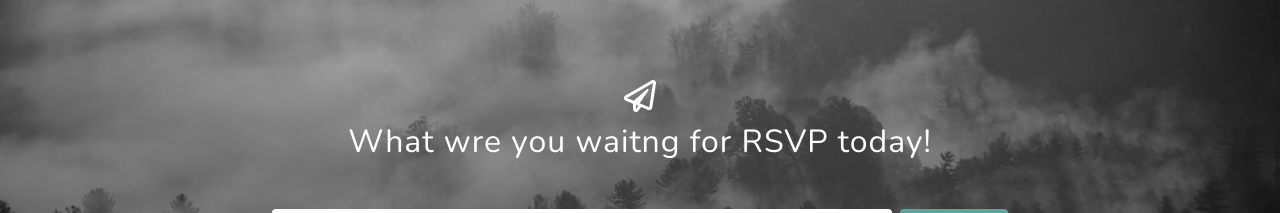
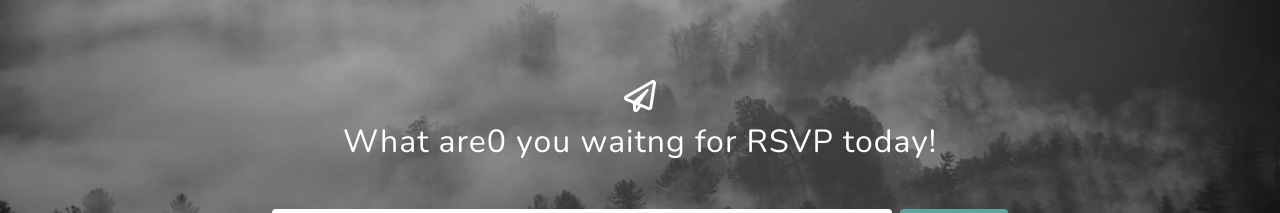
Before and after one commit to Alexander-Hagans/Alexander-Hagans.github.io, a plain HTML site: page index.html in a window 1280 px wide. Shown: the part 3200-3413 px from the top of the page. Drawn offline with nearby package versions, Linux system fonts and the light colour scheme.

Commit message:
Update index.html

```diff
--- a/index.html
+++ b/index.html
@@ -112,7 +112,7 @@
                 <div class="row">
                     <div class="col-md-10 col-lg-8 mx-auto text-center">
                         <i class="far fa-paper-plane fa-2x mb-2 text-white"></i>
-                        <h2 class="text-white mb-5"> What wre you waitng for RSVP today! </h2>
+                        <h2 class="text-white mb-5"> What are0 you waitng for RSVP today! </h2>
                         <form class="form-inline d-flex">
                             <input class="form-control flex-fill mr-0 mr-sm-2 mb-3 mb-sm-0" id="inputEmail" type="email" placeholder="Enter email address..." />
                             <button class="btn btn-primary mx-auto" type="submit">RSVP</button>
```
